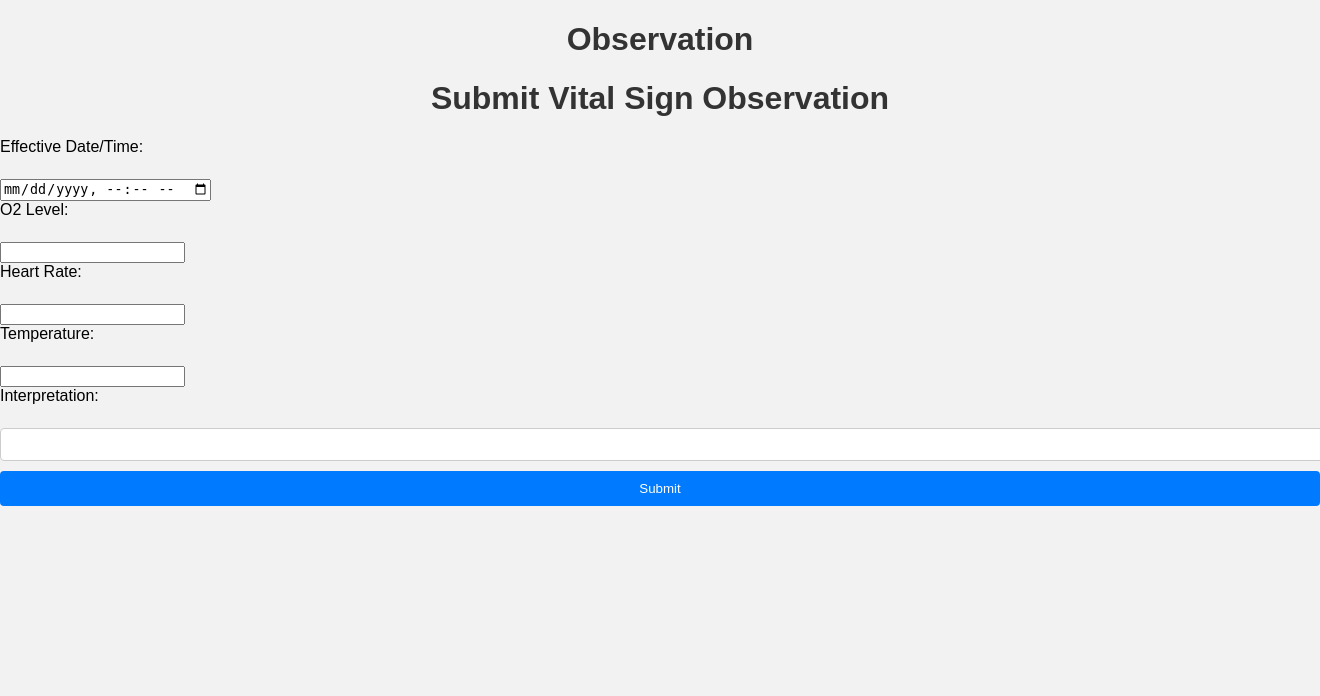
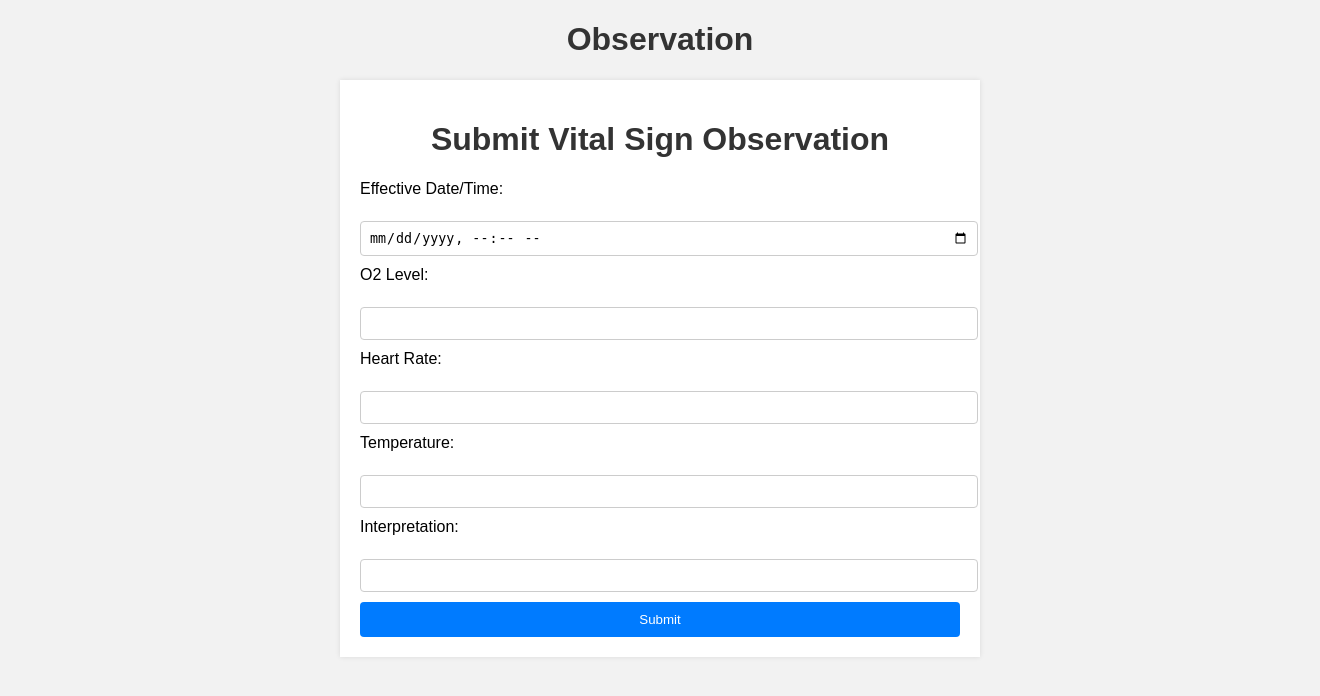
Before and after one commit to Aswath1999/NurseEase, a FastAPI app: page /vitals/1 in a window 1320 px wide; the page is wider, and only the part inside the window is pictured. Shown: the top 696 px of that part. Run offline with FastAPI, Linux system fonts and the light colour scheme; parts of the project's set-up code (start-up, migrations or seed data) failed here and were passed over.

Commit message:
basic styling

```diff
--- a/Templates/Observation/vitals.html
+++ b/Templates/Observation/vitals.html
@@ -3,7 +3,7 @@
 
 {% block heading %}Observation{% endblock %}
 {% block content %}
-
+<div id="observation-container">
     <h1>Submit Vital Sign Observation</h1>
     <form action="/fhir/observation" method="post">
         <input type="hidden" name="subject" value="{{ id }}">
@@ -26,5 +26,5 @@
 
         <input type="submit" value="Submit">
     </form>
-
+</div>
 {% endblock %}
--- a/static/styles.css
+++ b/static/styles.css
@@ -193,3 +193,47 @@ form input[type="submit"] {
     border-radius: 4px;
     cursor: pointer;
 }
+
+/* Observation */
+#observation-container {
+    max-width: 600px;
+    margin: 0 auto;
+    padding: 20px;
+    background-color: #fff;
+    box-shadow: 0 0 5px rgba(0, 0, 0, 0.1);
+}
+form label {
+    display: block;
+    margin-bottom: 5px;
+}
+
+form input[type="datetime-local"],
+form input[type="number"],
+form input[type="text"] {
+    width: 100%;
+    padding: 8px;
+    margin-bottom: 10px;
+    border: 1px solid #ccc;
+    border-radius: 4px;
+}
+
+form input[type="submit"] {
+    width: 100%;
+    padding: 10px;
+    background-color: #007bff;
+    color: #fff;
+    border: none;
+    border-radius: 4px;
+    cursor: pointer;
+}
+
+form input[type="submit"]:hover {
+    background-color: #0056b3;
+}
+
+/* Responsive styles */
+@media screen and (max-width: 600px) {
+    #observation-container {
+        padding: 10px;
+    }
+}
```
Lines whose indentation alone changed are shown as unchanged.
